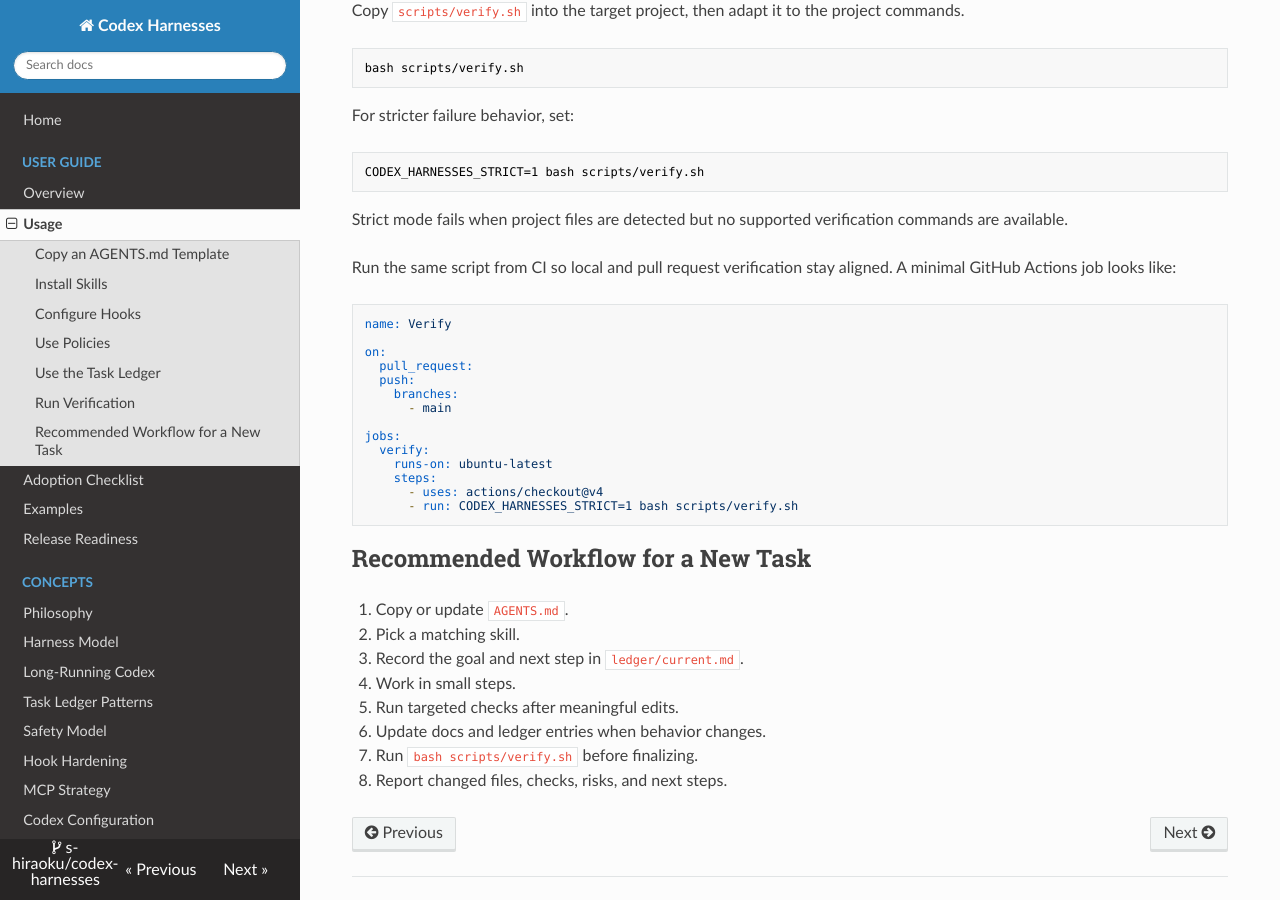
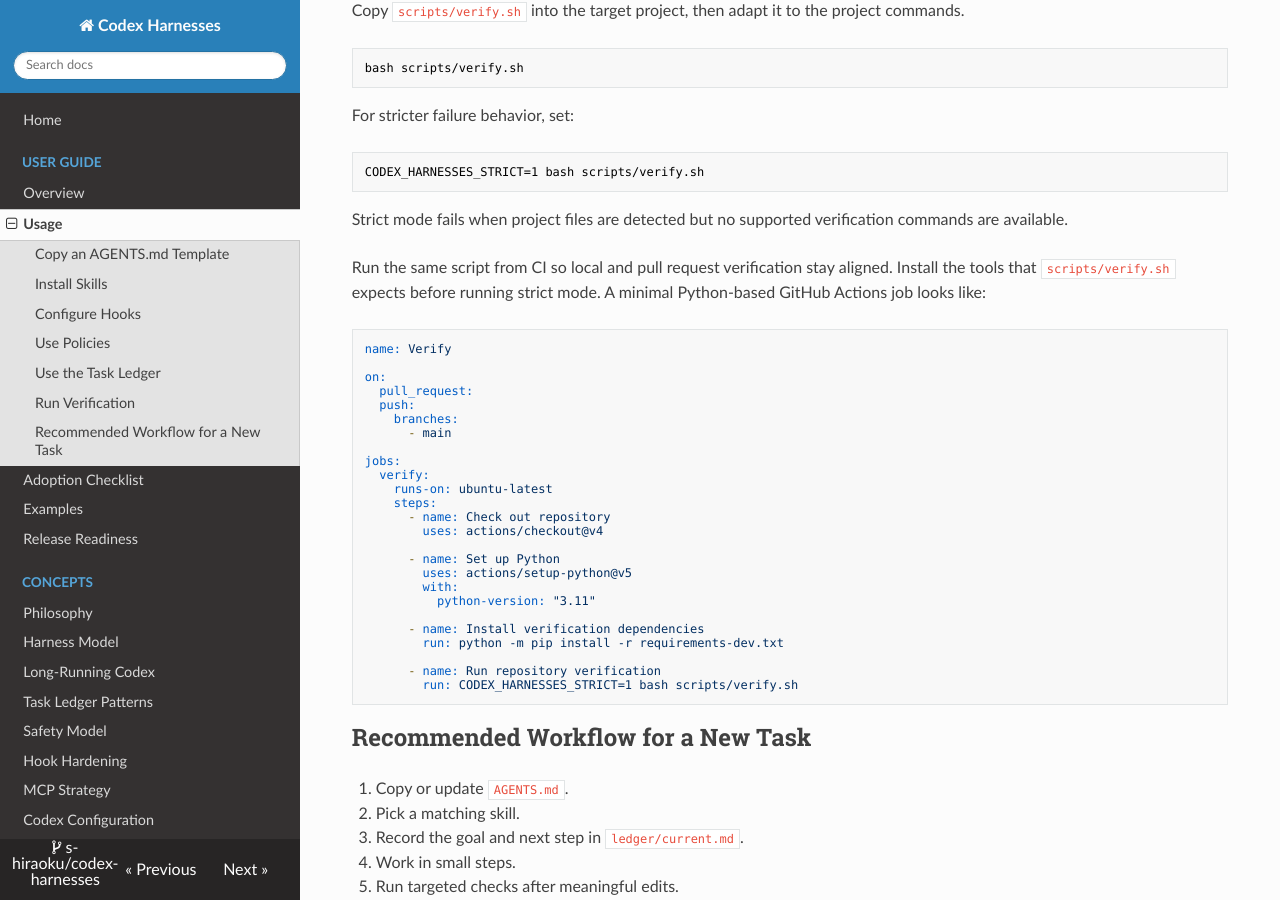
Before and after one commit to s-hiraoku/codex-harnesses, an MkDocs documentation site: the page built from docs/usage.md, in a window 1280 px wide and 900 px high, scrolled down 1826 px. Built offline with MkDocs 1.6.1, drawn with Linux system fonts in a browser that asks for light colours; nearby versions of some CDN libraries.

Commit message:
Address CI verification doc feedback

````diff
--- a/docs/usage.md
+++ b/docs/usage.md
@@ -84,7 +84,7 @@ CODEX_HARNESSES_STRICT=1 bash scripts/verify.sh
 
 Strict mode fails when project files are detected but no supported verification commands are available.
 
-Run the same script from CI so local and pull request verification stay aligned. A minimal GitHub Actions job looks like:
+Run the same script from CI so local and pull request verification stay aligned. Install the tools that `scripts/verify.sh` expects before running strict mode. A minimal Python-based GitHub Actions job looks like:
 
 ```yaml
 name: Verify
@@ -99,8 +99,19 @@ jobs:
   verify:
     runs-on: ubuntu-latest
     steps:
-      - uses: actions/checkout@v4
-      - run: CODEX_HARNESSES_STRICT=1 bash scripts/verify.sh
+      - name: Check out repository
+        uses: actions/checkout@v4
+
+      - name: Set up Python
+        uses: actions/setup-python@v5
+        with:
+          python-version: "3.11"
+
+      - name: Install verification dependencies
+        run: python -m pip install -r requirements-dev.txt
+
+      - name: Run repository verification
+        run: CODEX_HARNESSES_STRICT=1 bash scripts/verify.sh
 ```
 
 ## Recommended Workflow for a New Task
````
Also changed, not shown: ledger/current.md (+5 -3 lines), ledger/verification.md (+7 -0 lines).
